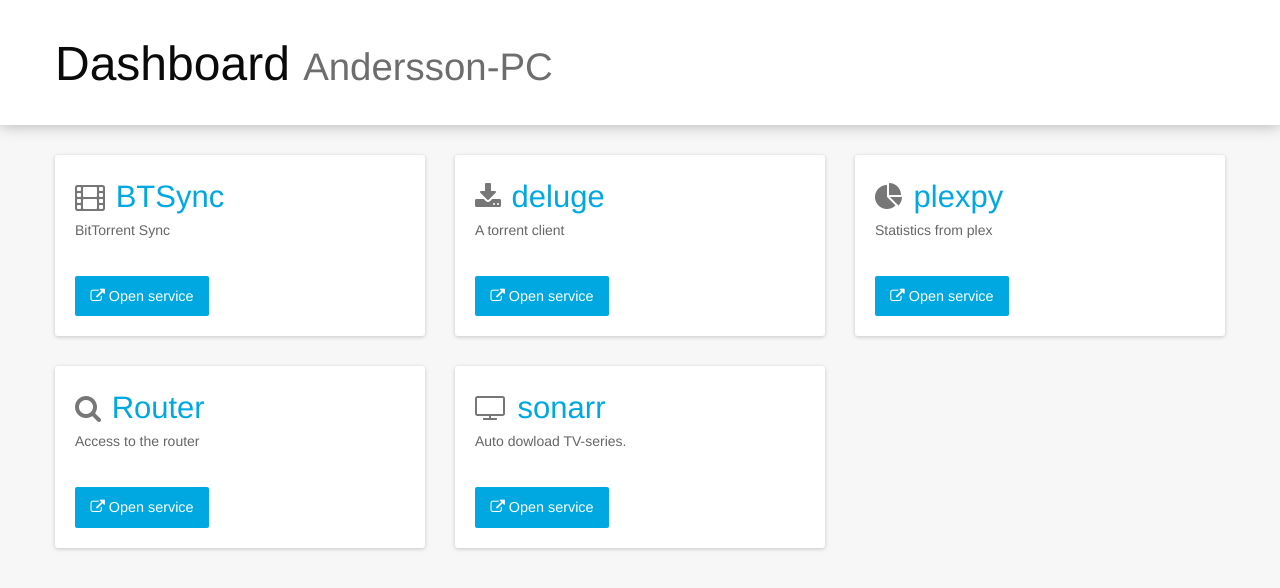
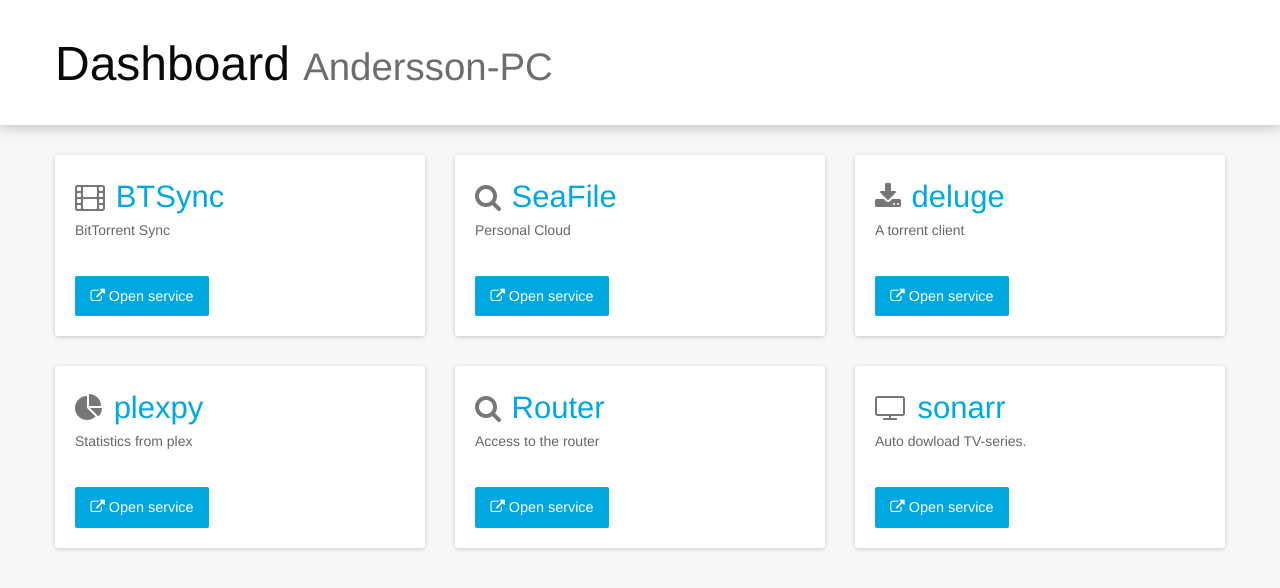
Before and after one commit to olan1225/Dashboard2.0, a website: page docs/index.html in a window 1280 px wide. Drawn offline with Linux system fonts and the light colour scheme; files that its build step writes are made by us from their sources.

Commit message:
Added Seafile

```diff
--- a/docs/index.html
+++ b/docs/index.html
@@ -34,6 +34,20 @@
 
             <div class="actions">
               <a href="http://olan1225.duckdns.org:8888/gui/" target="_blank" class="button"><i class="fa fa-external-link"></i> Open service</a>
+            </div>
+          </div>
+        </div>
+        <div class="large-4 medium-6 small-12 columns">
+          <div class="service">
+            <h3>
+                <i class="fa fa-search"></i>
+
+              <a href="http://olan1225.duckdns.org:8008">SeaFile</a>
+            </h3>
+            <p>Personal Cloud</p>
+
+            <div class="actions">
+              <a href="http://olan1225.duckdns.org:8008" target="_blank" class="button"><i class="fa fa-external-link"></i> Open service</a>
             </div>
           </div>
         </div>
```
Also changed, not shown: src/data/services.json (+7 -0 lines).
